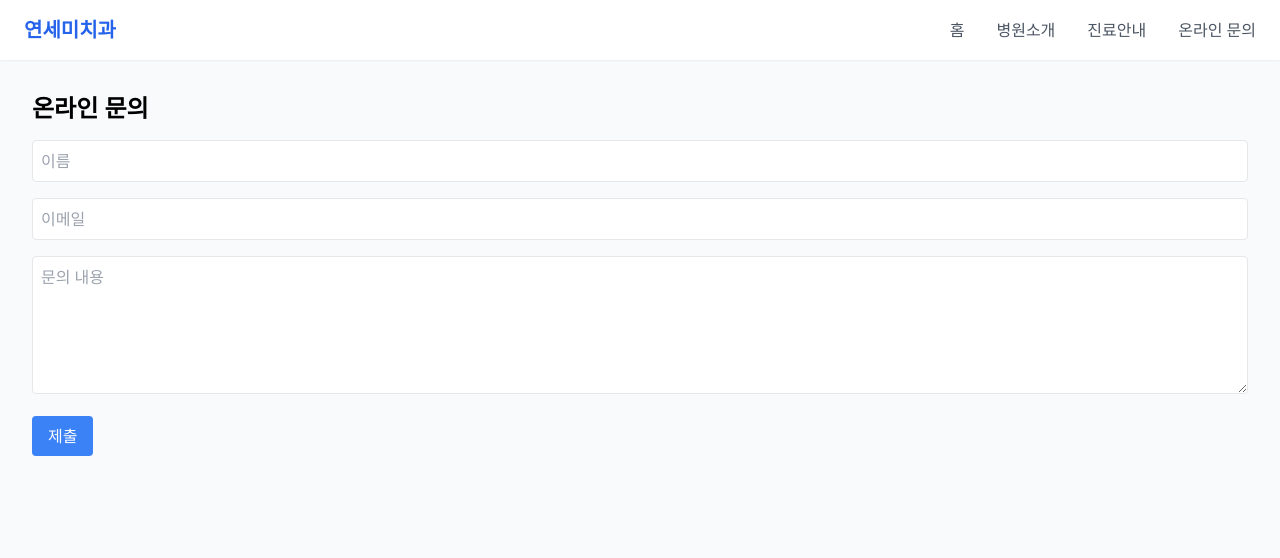
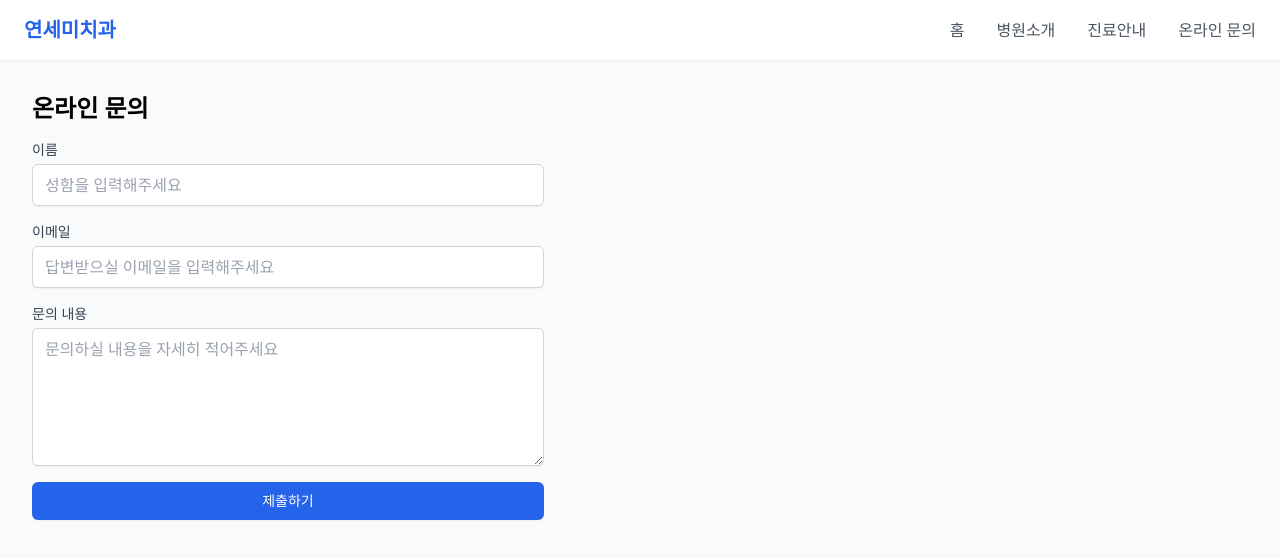
Before and after one commit to yonseimidentalclinic/frontend, a React (Vite) app: page /contact in a window 1280 px wide. Shown: the top 558 px of the page. Built offline with nearby package versions, Linux system fonts and the light colour scheme.

Commit message:
feat: Add Contact page and connect to backend API

```diff
--- a/src/pages/ContactPage.jsx
+++ b/src/pages/ContactPage.jsx
@@ -1,37 +1,76 @@
-// src/pages/ContactPage.jsx
 import React, { useState } from 'react';
 import axios from 'axios';
 
 function ContactPage() {
-  const [formData, setFormData] = useState({ name: '', email: '', message: '' });
+  // 사용자가 입력하는 값을 저장하기 위한 state
+  const [formData, setFormData] = useState({
+    name: '',
+    email: '',
+    message: '',
+  });
+  // 백엔드로부터 받은 응답 메시지를 저장하기 위한 state
   const [responseMsg, setResponseMsg] = useState('');
 
+  // 입력 칸에 글자를 쓸 때마다 formData의 값을 업데이트하는 함수
   const handleChange = (e) => {
-    setFormData({ ...formData, [e.target.name]: e.target.value });
+    const { name, value } = e.target;
+    setFormData(prevState => ({ ...prevState, [name]: value }));
   };
 
+  // '제출' 버튼을 눌렀을 때 실행되는 함수
   const handleSubmit = async (e) => {
-    e.preventDefault();
-    // Vercel에 설정할 백엔드 API 주소를 사용
+    e.preventDefault(); // form의 기본 동작(페이지 새로고침)을 막습니다.
+    setResponseMsg(''); // 이전 응답 메시지를 초기화합니다.
+
+    // Vercel에 설정한 백엔드 API 주소를 가져옵니다.
     const apiUrl = `${import.meta.env.VITE_API_URL}/api/contact`;
+
     try {
+      // axios를 사용해 백엔드로 POST 요청을 보냅니다.
       const response = await axios.post(apiUrl, formData);
+      // 성공하면 백엔드가 보낸 메시지를 화면에 보여줍니다.
       setResponseMsg(response.data.message);
     } catch (error) {
-      setResponseMsg('오류가 발생했습니다: ' + error.response.data.message);
+      // 실패하면 에러 메시지를 화면에 보여줍니다.
+      const errorMessage = error.response?.data?.message || '문의 제출 중 오류가 발생했습니다.';
+      setResponseMsg(`실패: ${errorMessage}`);
     }
   };
 
   return (
     <div>
       <h1 className="text-2xl font-bold mb-4">온라인 문의</h1>
-      <form onSubmit={handleSubmit} className="space-y-4">
-        <input type="text" name="name" placeholder="이름" onChange={handleChange} className="w-full p-2 border rounded" required />
-        <input type="email" name="email" placeholder="이메일" onChange={handleChange} className="w-full p-2 border rounded" required />
-        <textarea name="message" placeholder="문의 내용" rows="5" onChange={handleChange} className="w-full p-2 border rounded" required />
-        <button type="submit" className="px-4 py-2 bg-blue-500 text-white rounded hover:bg-blue-600">제출</button>
+      <form onSubmit={handleSubmit} className="space-y-4 max-w-lg">
+        <div>
+          <label htmlFor="name" className="block text-sm font-medium text-gray-700">이름</label>
+          <input
+            type="text" name="name" id="name" placeholder="성함을 입력해주세요" required
+            onChange={handleChange} value={formData.name}
+            className="mt-1 block w-full px-3 py-2 bg-white border border-gray-300 rounded-md shadow-sm placeholder-gray-400 focus:outline-none focus:ring-blue-500 focus:border-blue-500"
+          />
+        </div>
+        <div>
+          <label htmlFor="email" className="block text-sm font-medium text-gray-700">이메일</label>
+          <input
+            type="email" name="email" id="email" placeholder="답변받으실 이메일을 입력해주세요" required
+            onChange={handleChange} value={formData.email}
+            className="mt-1 block w-full px-3 py-2 bg-white border border-gray-300 rounded-md shadow-sm placeholder-gray-400 focus:outline-none focus:ring-blue-500 focus:border-blue-500"
+          />
+        </div>
+        <div>
+          <label htmlFor="message" className="block text-sm font-medium text-gray-700">문의 내용</label>
+          <textarea
+            name="message" id="message" placeholder="문의하실 내용을 자세히 적어주세요" required rows="5"
+            onChange={handleChange} value={formData.message}
+            className="mt-1 block w-full px-3 py-2 bg-white border border-gray-300 rounded-md shadow-sm placeholder-gray-400 focus:outline-none focus:ring-blue-500 focus:border-blue-500"
+          />
+        </div>
+        <button type="submit" className="w-full flex justify-center py-2 px-4 border border-transparent rounded-md shadow-sm text-sm font-medium text-white bg-blue-600 hover:bg-blue-700 focus:outline-none focus:ring-2 focus:ring-offset-2 focus:ring-blue-500">
+          제출하기
+        </button>
       </form>
-      {responseMsg && <p className="mt-4">{responseMsg}</p>}
+      {/* responseMsg에 내용이 있을 때만 화면에 표시 */}
+      {responseMsg && <p className="mt-4 text-center font-semibold">{responseMsg}</p>}
     </div>
   );
 }
```
